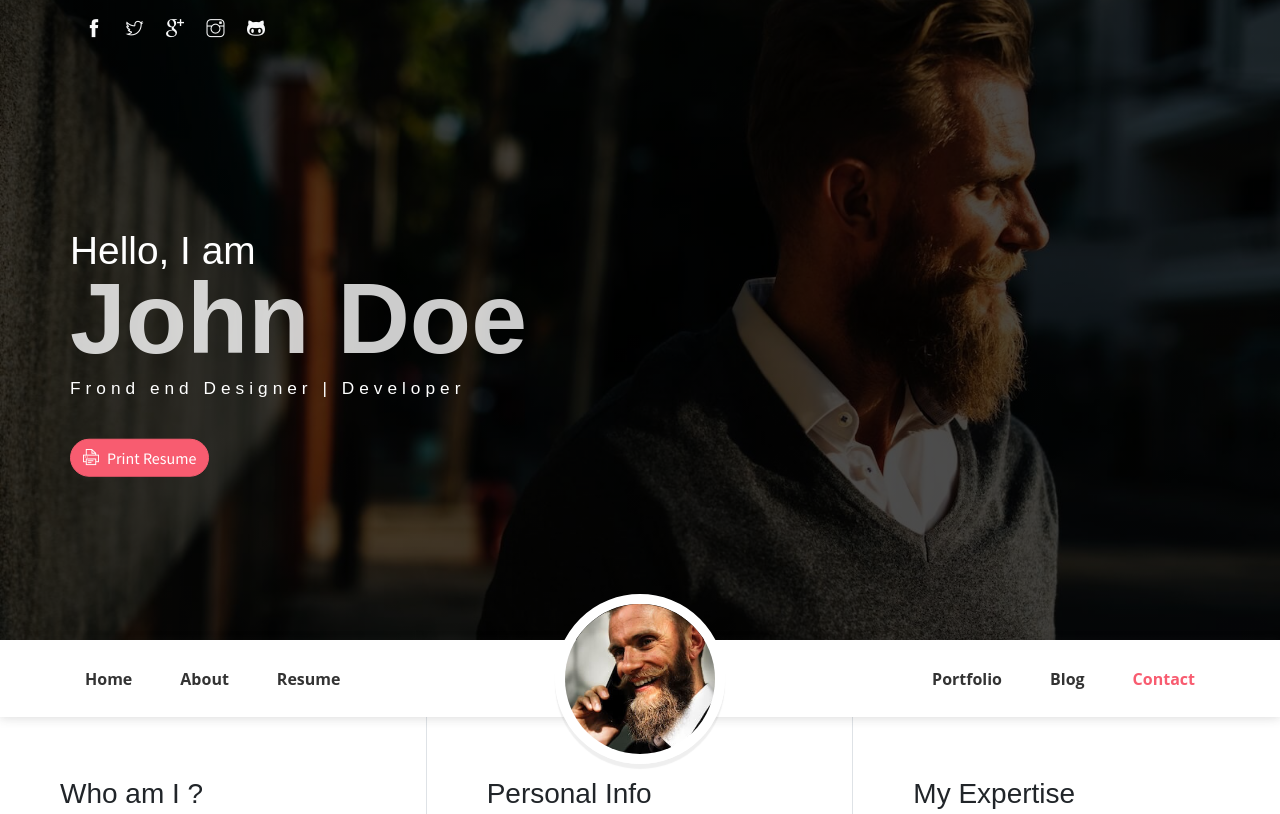
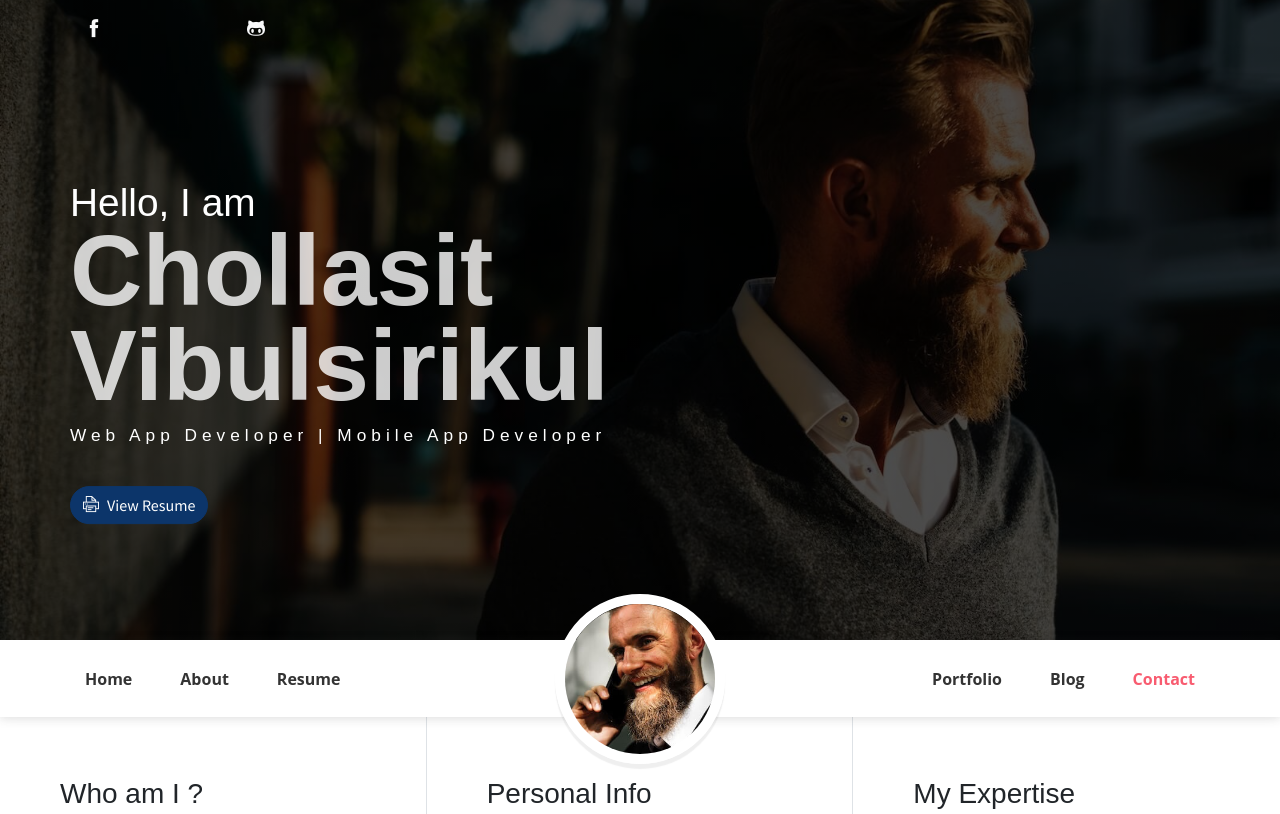
Before and after one commit to chollasit-dev/chollasit-dev-old.github.io, a website: page public_html/index.html in a window 1280 px wide. Shown: the top 814 px of the page. Drawn offline with Linux system fonts and the light colour scheme; some packages are replaced by stand-ins of ours.

Commit message:
Fix: Head Tag Comment, Edit: Header Section

```diff
--- a/public_html/assets/scss/layout/_header.scss
+++ b/public_html/assets/scss/layout/_header.scss
@@ -2,7 +2,12 @@
   position: relative;
   height: 80vh;
   min-height: 600px;
-    background-image: linear-gradient(to top, rgba(0, 0, 0, .7), rgba(0, 0, 0, .7)), url(../imgs/header.jpg);
+  background-image: linear-gradient(
+      to top,
+      rgba(0, 0, 0, 0.7),
+      rgba(0, 0, 0, 0.7)
+    ),
+    url(../imgs/header.jpg);
   background-size: cover;
   background-position: center;
   background-repeat: no-repeat;
@@ -30,7 +35,7 @@
     .header-title {
       font-size: calc(40px + (120 - 40) * ((100vw - 300px) / (1600 - 300)));
       font-weight: bold;
-            line-height: .7;
+      line-height: 0.7;
       margin-bottom: 25px;
       color: inherit;
     }
@@ -42,7 +47,6 @@
       margin-bottom: 40px;
     }
   }
-
 
   @include media-breakpoint-down(sm) {
     height: 500px;
@@ -58,7 +62,6 @@
       .header-mono {
         letter-spacing: 2px;
       }
-
     }
   }
 
@@ -66,7 +69,7 @@
   &-title {
     font-size: 2.4rem;
     font-weight: bold;
-        opacity: .8;
+    opacity: 0.8;
     color: $body-color;
   }
 
--- a/public_html/index.html
+++ b/public_html/index.html
@@ -6,28 +6,40 @@
     <meta name="description" content="Learn more about me through my portfolio website.">
     <meta name="author" content="Devcrud">
     <title>Chollasit's Portfolio | Landing Page About me</title>
-    <!-- font icons -->
+    <!-- Font icons -->
     <link rel="stylesheet" href="assets/vendors/themify-icons/css/themify-icons.css">
-    <!-- TODO: Bootstrap + JohnDoe main styles -->
+    <!-- Bootstrap + JohnDoe main styles -->
 	    <link rel="stylesheet" href="assets/css/johndoe.css">
 </head>
 
+<!-- TODO: Study
+    data-spy, data-target, data-offset, aria-hedden
+    Double tag: <ul>, <li>, <a>, <i>
+-->
 <body data-spy="scroll" data-target=".navbar" data-offset="40" id="home">
-    <a href="components.html" class="btn btn-primary btn-component" data-spy="affix" data-offset-top="600"><i class="ti-shift-left-alt"></i> Components</a>
+    <!-- ? Post-It link btn to "components.html" when scroll down.-->
+    <a href="components.html" class="btn btn-primary btn-component" data-spy="affix" data-offset-top="600">
+        <!-- TODO -->
+        <i class="ti-shift-left-alt"></i> Components
+    </a>
     <header class="header">
         <div class="container">
             <ul class="social-icons pt-3">
-                <li class="social-item"><a class="social-link text-light" href="#"><i class="ti-facebook" aria-hidden="true"></i></a></li>
-                <li class="social-item"><a class="social-link text-light" href="#"><i class="ti-twitter" aria-hidden="true"></i></a></li>
-                <li class="social-item"><a class="social-link text-light" href="#"><i class="ti-google" aria-hidden="true"></i></a></li>
-                <li class="social-item"><a class="social-link text-light" href="#"><i class="ti-instagram" aria-hidden="true"></i></a></li>
-                <li class="social-item"><a class="social-link text-light" href="#"><i class="ti-github" aria-hidden="true"></i></a></li>
+                <li class="social-item"><a class="social-link text-light" href="https://web.facebook.com/profile.php?id=100008299267075"><i class="ti-facebook" aria-hidden="true"></i></a></li>
+                <!-- Unused
+                    <li class="social-item"><a class="social-link text-light" href="#"><i class="ti-twitter" aria-hidden="true"></i></a></li>
+                    <li class="social-item"><a class="social-link text-light" href="#"><i class="ti-google" aria-hidden="true"></i></a></li>
+                    <li class="social-item"><a class="social-link text-light" href="#"><i class="ti-instagram" aria-hidden="true"></i></a></li>
+                -->
+                <li class="social-item"><a class="social-link text-light" href="https://github.com/chollasit-dev"><i class="ti-github" aria-hidden="true"></i></a></li>
             </ul>
             <div class="header-content">
                 <h4 class="header-subtitle" >Hello, I am</h4>
-                <h1 class="header-title">John Doe</h1>
-                <h6 class="header-mono" >Frond end Designer | Developer</h6>
-                <button class="btn btn-primary btn-rounded"><i class="ti-printer pr-2"></i>Print Resume</button>
+                <h1 class="header-title">Chollasit</h1>
+                <h1 class="header-title"> Vibulsirikul</h1>
+                <h6 class="header-mono">Web App Developer | Mobile App Developer</h6>
+                <!-- * "btn-primary" color changed -->
+                <button class="btn btn-primary btn-rounded"><i class="ti-printer pr-2"></i>View Resume</button>
             </div>
         </div>
     </header>
```
Also changed, not shown: public_html/assets/css/johndoe.css. Lines whose indentation alone changed are shown as unchanged.
